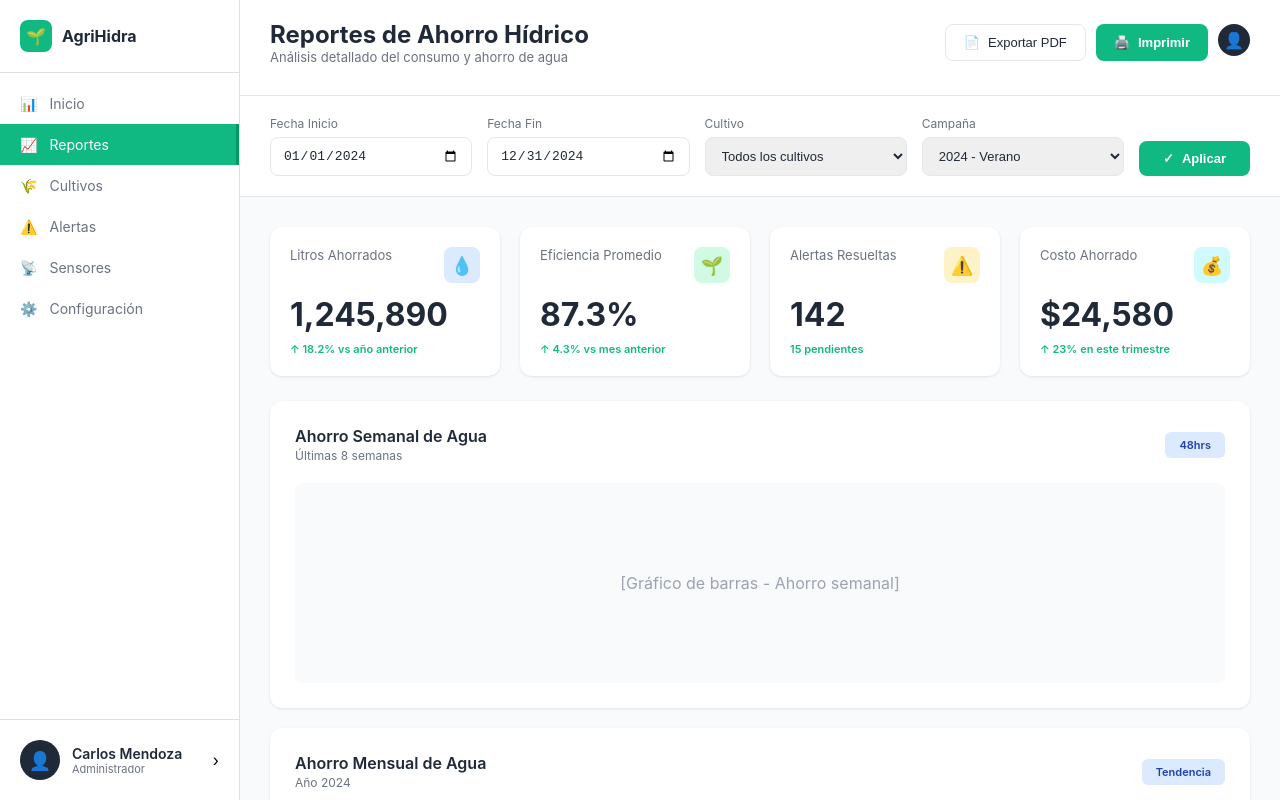
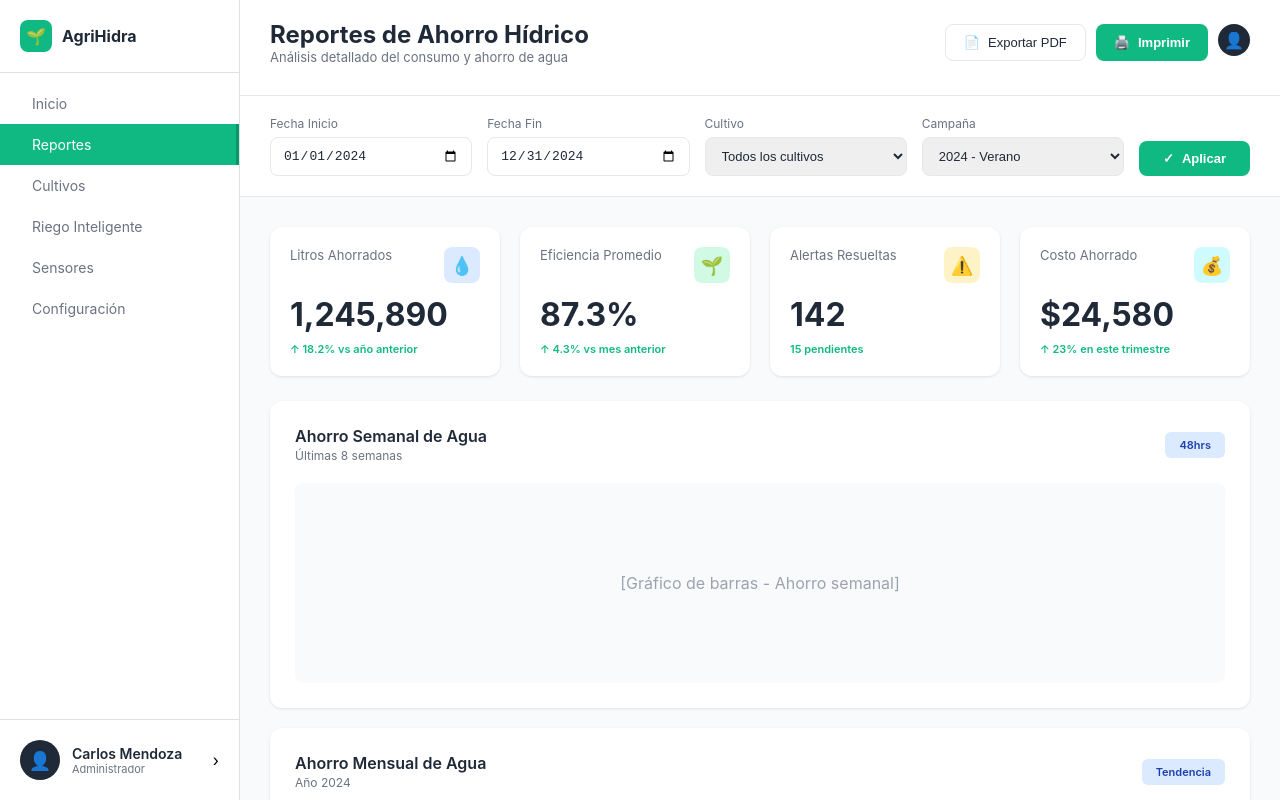
Before and after one commit to Deiko-138/Trabajo_Grupal_IHC, a website: page pagina2.html in a window 1280 px wide. Drawn offline with Linux system fonts and the light colour scheme.

Commit message:
Update pagina2.html

```diff
--- a/pagina2.html
+++ b/pagina2.html
@@ -615,27 +615,27 @@
       </div>
       <div class="menu">
         <div class="menu-item" data-page="inicio">
-          <span>📊</span>
+          <span></span>
           Inicio
         </div>
         <div class="menu-item active" data-page="reportes">
-          <span>📈</span>
+          <span></span>
           Reportes
         </div>
         <div class="menu-item" data-page="cultivos">
-          <span>🌾</span>
+          <span></span>
           Cultivos
         </div>
         <div class="menu-item" data-page="alertas">
-          <span>⚠️</span>
-          Alertas
+          <span></span>
+          Riego Inteligente
         </div>
         <div class="menu-item" data-page="sensores">
-          <span>📡</span>
+          <span></span>
           Sensores
         </div>
         <div class="menu-item" data-page="configuracion">
-          <span>⚙️</span>
+          <span></span>
           Configuración
         </div>
       </div>
```
